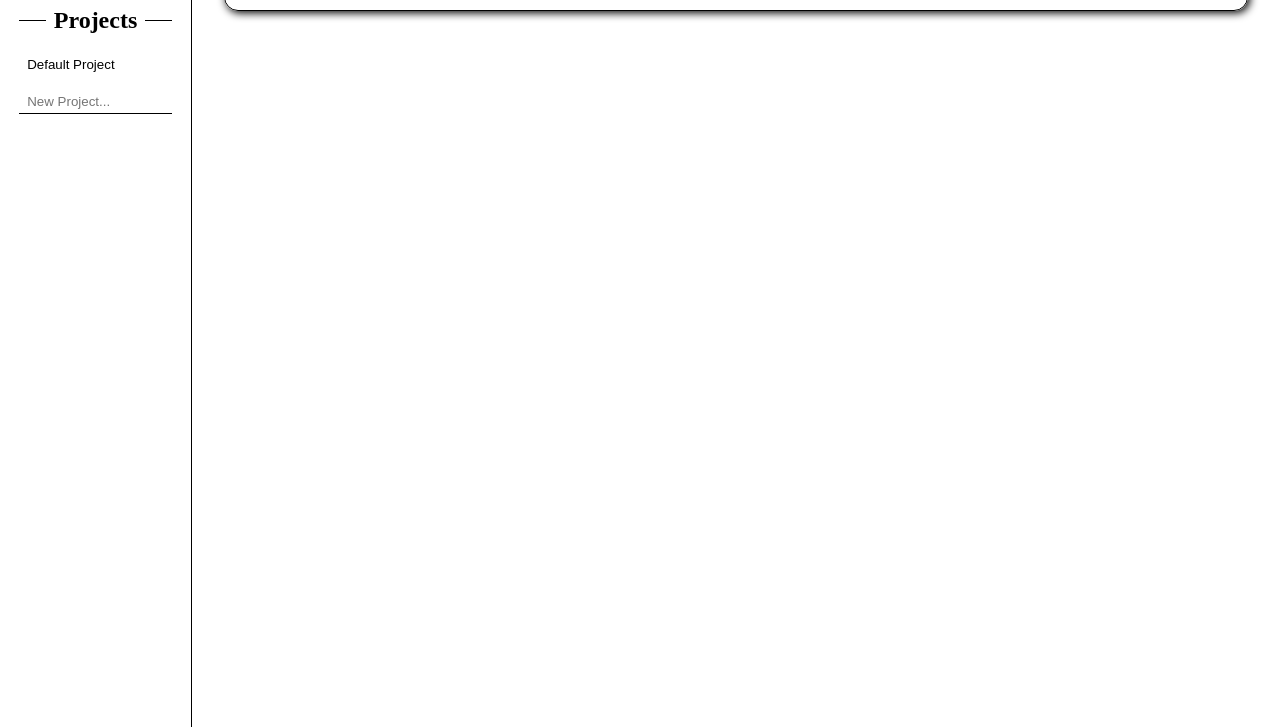
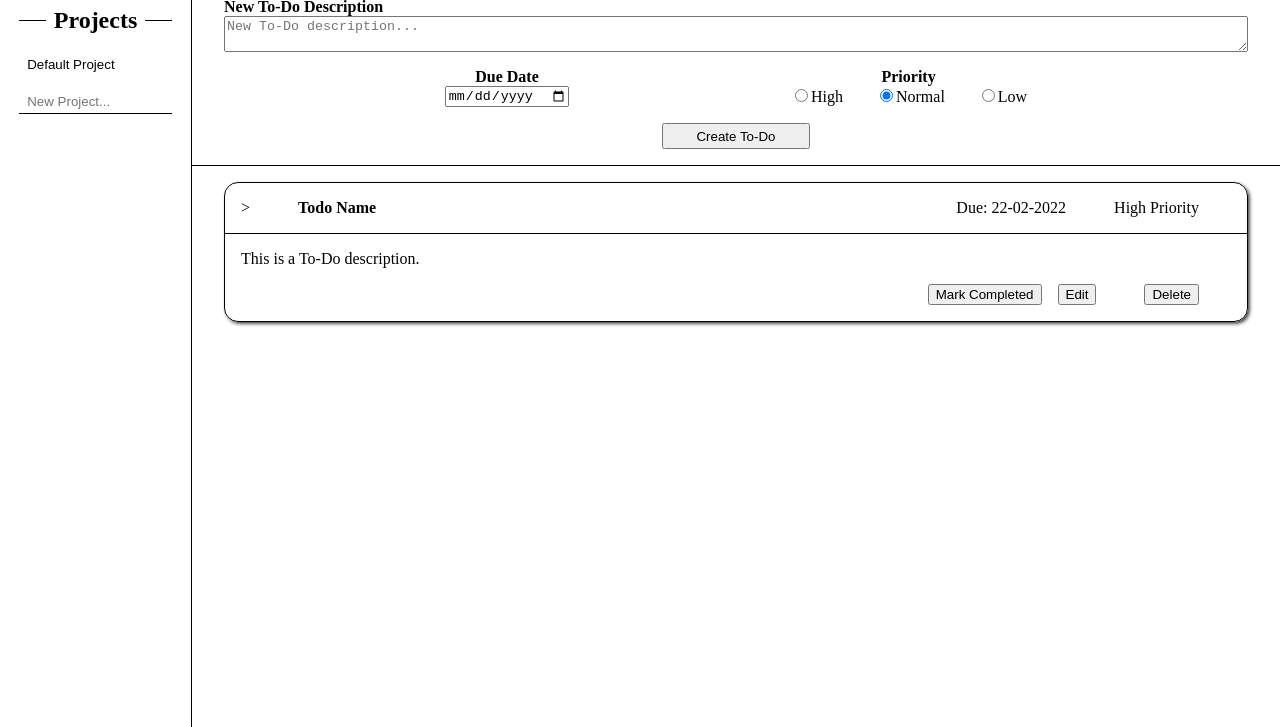
Before and after one commit to SGD14/odin-todo-list, a website built with webpack: page dist/index.html in a window 1280 px wide. Shown: the part 73-800 px from the top of the page. Built offline with nearby package versions, Linux system fonts and the light colour scheme.

Commit message:
Complete basic layout in plain html

```diff
--- a/src/style.css
+++ b/src/style.css
@@ -63,21 +63,86 @@ body {
 }
 
 .project-content {
-    padding: 2rem;
+
     display: flex;
     flex-direction: column;
     gap: 1rem;
 }
 
+.todo-creation-container {
+    padding: 1rem 2rem 1rem 2rem;
+    display: flex;
+    flex-direction: column;
+    border-bottom: 1px solid black;
+}
+
+.todo-creation-container > input, .todo-creation-container > textarea, .todo-creation-container > div {
+    margin-bottom: 1rem;
+}
+
+.date-and-priority {
+    display: grid;
+    grid-template-columns: auto auto;
+    grid-template-rows: auto auto;
+    justify-content: space-evenly;
+    text-align: center;
+}
+
+.new-todo-create-button {
+    margin: auto;
+    padding: 0.2rem 2rem 0.2rem 2rem;
+}
+
+label {
+    font-weight: bold;
+}
+
+.date-and-priority > div {
+    display: flex;
+    gap: 2rem;
+}
+
 .todo-item {
+    margin-left: 2rem;
+    margin-right: 2rem;
+    border: 1px solid black;
+    border-radius: 14px;
+    box-shadow: 2px 2px 4px -1px
+}
+
+.todo-item > .item-content {
     padding: 1rem;
     padding-right: 3rem;
     display: flex;
     justify-content: space-between;
     gap: 3rem;
-    border: 1px solid black;
-    border-radius: 14px;
-    box-shadow: 2px 2px 8px 0px
+}
+
+.todo-item > .item-expand {
+    padding: 1rem;
+    padding-right: 3rem;
+    border-top: 1px solid black;
+    display: flex;
+    flex-direction: column;
+}
+
+.todo-item > .item-expand > .buttons {
+    margin-top: 1rem;
+    margin-left: auto;
+    display: flex;
+    gap: 1rem;
+}
+
+.todo-item > .item-expand > .buttons > .complete-button {
+
+}
+
+.todo-item > .item-expand > .buttons > .edit-button {
+
+}
+
+.todo-item > .item-expand > .buttons > .delete-button {
+    margin-left: 2rem;
 }
 
 .todo-item.high-priority {
@@ -92,7 +157,7 @@ body {
     background-color: rgb(132, 201, 132);
 }
 
-.todo-item > .name {
+.todo-item > .item-content > .name {
     font-weight: bold;
     margin-right: auto;
 }
```
Also changed, not shown: dist/index.html.
